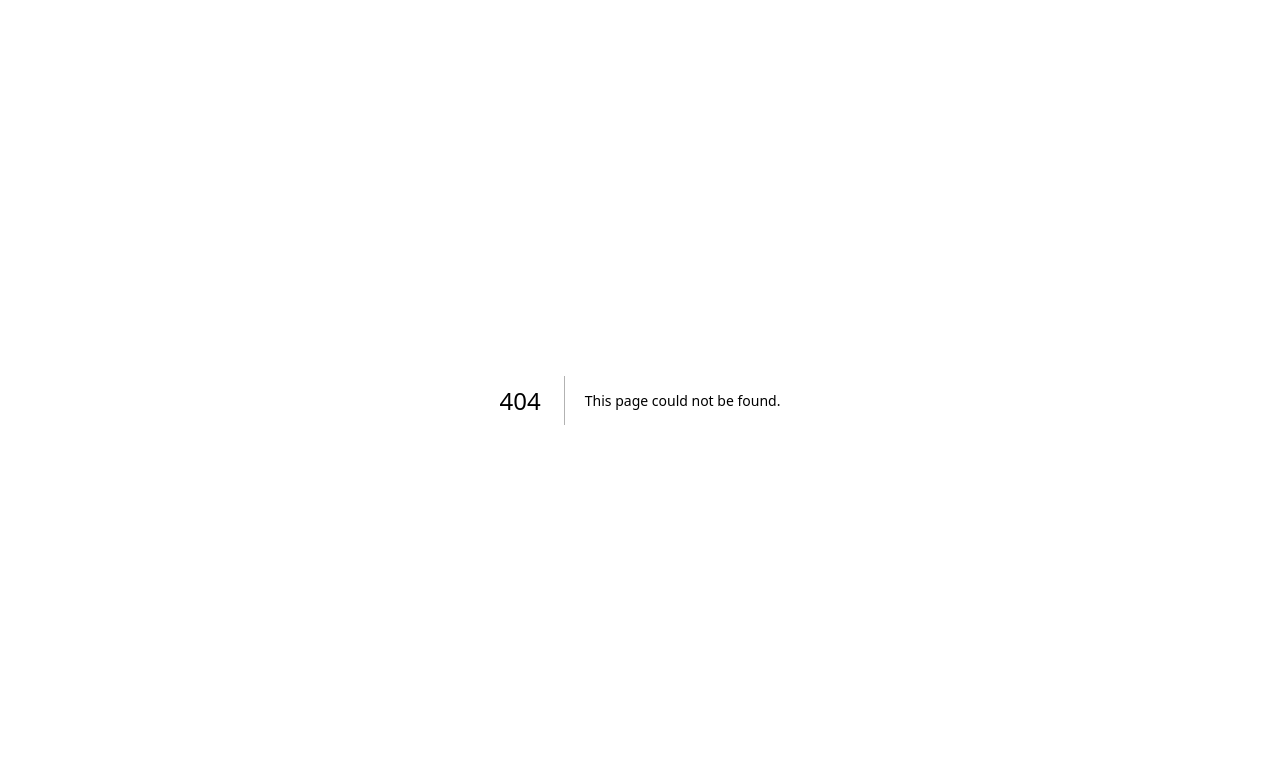
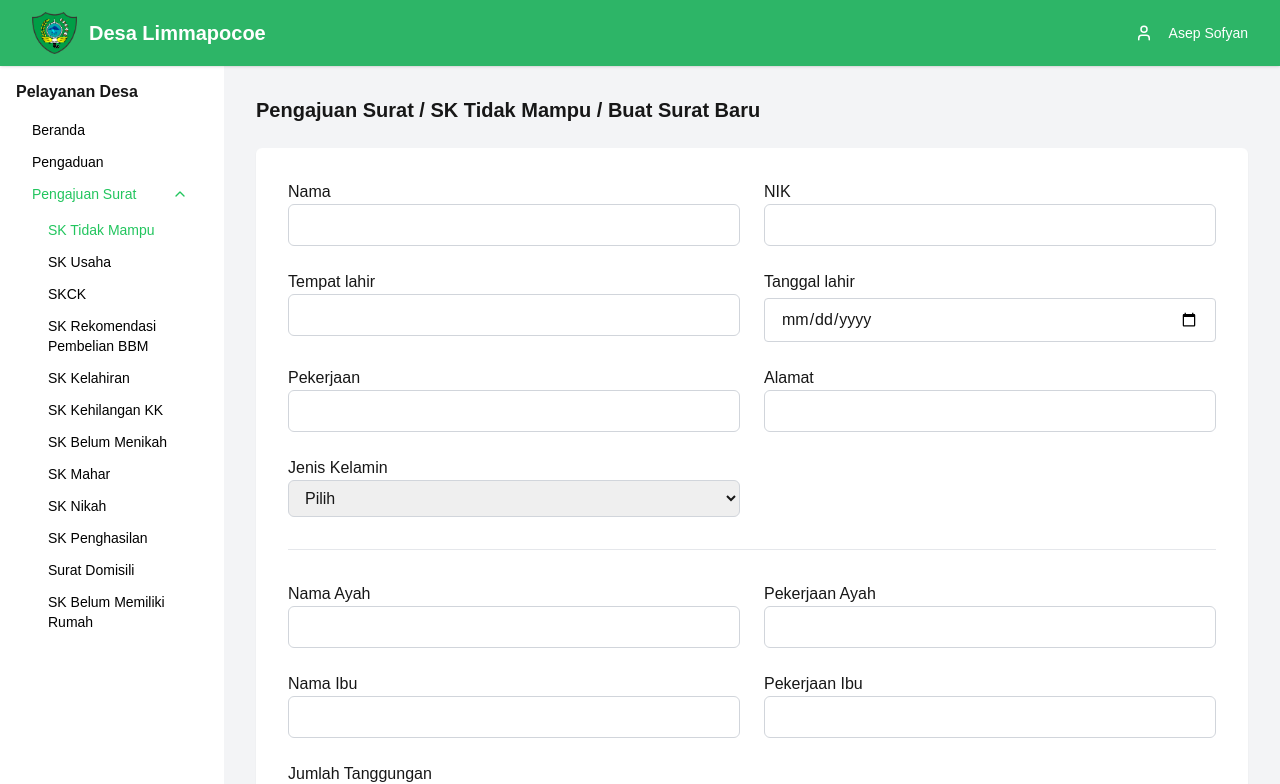
Before and after one commit to muhammadzulfadly/limapoccoedigital, a Next.js app: page /masyarakat/pengajuan-surat/sk-tidak-mampu/buat-surat-baru in a window 1280 px wide. Before the commit this address had no page. Shown: the top 784 px of the page. Built offline with nearby package versions, Linux system fonts and the light colour scheme.

Commit message:
halaman masyarakat/../buat-surat-baru

```diff
--- a/app/auth/lengkapi-profil/page.js
+++ b/app/auth/lengkapi-profil/page.js
@@ -19,6 +19,8 @@ export default function ProfileForm() {
 
   const validate = () => {
     const newErrors = {};
+    const formatDDMMYYYY = /^\d{2}\/\d{2}\/\d{4}$/;
+    const formatYYYYMMDD = /^\d{4}-\d{2}-\d{2}$/;
 
     if (!formData.alamat || formData.alamat.length < 10) {
       newErrors.alamat = "Alamat tidak boleh kosong dan harus terdiri dari minimal 10 karakter.";
@@ -32,8 +34,8 @@ export default function ProfileForm() {
       newErrors.rtRw = "Format RT/RW tidak valid. Format angka 3 digit, contoh: 005/003.";
     }
 
-    if (!/^\d{2}-\d{2}-\d{4}$/.test(formData.tanggalLahir)) {
-      newErrors.tanggalLahir = "Format tanggal lahir tidak valid. Gunakan format: DD-MM-YYYY.";
+    if (!formatDDMMYYYY.test(formData.tanggalLahir) && !formatYYYYMMDD.test(formData.tanggalLahir)) {
+      newErrors.tanggalLahir = "Format tanggal lahir tidak valid. Gunakan format: DD/MM/YYYY";
     }
 
     if (!/^[A-Za-z\s]+$/.test(formData.tempatLahir)) {
@@ -92,7 +94,7 @@ export default function ProfileForm() {
         <div className="flex gap-4">
           <div className="w-1/2">
             <label className="text-sm">Tanggal Lahir</label>
-            <input name="tanggalLahir" className={`w-full border rounded px-4 py-2 mt-1 ${errors.tanggalLahir ? "border-red-500" : "border-gray-300"}`} placeholder="Tanggal lahir" value={formData.tanggalLahir} onChange={handleChange} />
+            <input type="date" name="tanggalLahir" className={`w-full border rounded px-4 py-2 mt-1 ${errors.tanggalLahir ? "border-red-500" : "border-gray-300"}`} value={formData.tanggalLahir} onChange={handleChange} />
             {errors.tanggalLahir && <p className="text-red-500 text-xs mt-1">{errors.tanggalLahir}</p>}
           </div>
           <div className="w-1/2">
--- /dev/null
+++ b/app/masyarakat/pengajuan-surat/sk-tidak-mampu/buat-surat-baru/page.js
@@ -0,0 +1,151 @@
+"use client";
+
+import { useState } from "react";
+import { useRouter } from "next/navigation";
+
+export default function FormPenduduk() {
+  const [formData, setFormData] = useState({
+    nama: "",
+    nik: "",
+    tempatLahir: "",
+    tanggalLahir: "",
+    pekerjaan: "",
+    alamat: "",
+    jenisKelamin: "",
+    namaAyah: "",
+    namaIbu: "",
+    pekerjaanAyah: "",
+    pekerjaanIbu: "",
+    jumlahTanggungan: "",
+  });
+
+  const [errors, setErrors] = useState({});
+  const router = useRouter();
+
+  const validate = () => {
+    const newErrors = {};
+    const formatDDMMYYYY = /^\d{2}\/\d{2}\/\d{4}$/;
+    const formatYYYYMMDD = /^\d{4}-\d{2}-\d{2}$/;
+
+    if (!/^\p{L}+(\s\p{L}+)*$/u.test(formData.nama)) newErrors.nama = "Nama lengkap tidak valid. Harus terdiri dari minimal 1 kata dan hanya huruf.";
+    if (!/^\d{16}$/.test(formData.nik)) newErrors.nik = "NIK tidak valid. Harus terdiri dari 16 digit angka.";
+    if (!/^\p{L}+(\s\p{L}+)*$/u.test(formData.tempatLahir)) newErrors.tempatLahir = "Tempat lahir tidak valid. Hanya huruf dan spasi yang diperbolehkan.";
+    if (!formatDDMMYYYY.test(formData.tanggalLahir) && !formatYYYYMMDD.test(formData.tanggalLahir)) {
+      newErrors.tanggalLahir = "Format tanggal lahir tidak valid. Gunakan format: DD/MM/YYYY";
+    }
+    if (!/^\p{L}+(\s\p{L}+)*$/u.test(formData.pekerjaan)) newErrors.pekerjaan = "Nama Pekerjaan tidak valid. Hanya huruf dan spasi yang diperbolehkan.";
+    if (formData.alamat.length < 10) newErrors.alamat = "Alamat tidak boleh kosong dan harus terdiri dari minimal 10 karakter.";
+    if (!formData.jenisKelamin) newErrors.jenisKelamin = "Jenis kelamin harus dipilih.";
+    if (!/^\p{L}+(\s\p{L}+)+$/u.test(formData.namaAyah)) newErrors.namaAyah = "Nama Ayah tidak valid. Harus terdiri dari minimal 2 kata dan hanya huruf.";
+    if (!/^\p{L}+(\s\p{L}+)+$/u.test(formData.namaIbu)) newErrors.namaIbu = "Nama Ibu tidak valid. Harus terdiri dari minimal 2 kata dan hanya huruf.";
+    if (!/^\p{L}+(\s\p{L}+)*$/u.test(formData.pekerjaanAyah)) newErrors.pekerjaanAyah = "Nama Pekerjaan tidak valid. Hanya huruf dan spasi yang diperbolehkan.";
+    if (!/^\p{L}+(\s\p{L}+)*$/u.test(formData.pekerjaanIbu)) newErrors.pekerjaanIbu = "Nama Pekerjaan tidak valid. Hanya huruf dan spasi yang diperbolehkan.";
+    if (!/^\d+$/.test(formData.jumlahTanggungan)) newErrors.jumlahTanggungan = "Jumlah tanggungan harus di isi dengan nomor. Contoh: 3";
+    setErrors(newErrors);
+    return Object.keys(newErrors).length === 0;
+  };
+
+  const handleChange = (e) => {
+    setFormData({ ...formData, [e.target.name]: e.target.value });
+  };
+
+  const handleSubmit = (e) => {
+    e.preventDefault();
+    if (validate()) {
+      alert("Form submitted successfully");
+      router.push("/masyarakat/pengajuan-surat/sk-tidak-mampu");
+    }
+  };
+
+  const inputStyle = (field) => `w-full border rounded-md px-3 py-2 ${errors[field] ? "border-red-500" : "border-gray-300"}`;
+
+  return (
+    <div className="flex h-full">
+      <div className="flex-1 bg-gray-100 p-8">
+        <h1 className="text-xl font-semibold mb-6">Pengajuan Surat / SK Tidak Mampu / Buat Surat Baru</h1>
+        <form onSubmit={handleSubmit} className="bg-white rounded-md shadow-sm p-8">
+          <div className="grid grid-cols-2 gap-6">
+            <div>
+              <label>Nama</label>
+              <input name="nama" className={inputStyle("nama")} onChange={handleChange} />
+              {errors.nama && <p className="text-red-500 text-sm">{errors.nama}</p>}
+            </div>
+            <div>
+              <label>NIK</label>
+              <input name="nik" className={inputStyle("nik")} onChange={handleChange} />
+              {errors.nik && <p className="text-red-500 text-sm">{errors.nik}</p>}
+            </div>
+            <div>
+              <label>Tempat lahir</label>
+              <input name="tempatLahir" className={inputStyle("tempatLahir")} onChange={handleChange} />
+              {errors.tempatLahir && <p className="text-red-500 text-sm">{errors.tempatLahir}</p>}
+            </div>
+            <div>
+              <label>Tanggal lahir</label>
+              <input type="date" name="tanggalLahir" className={`w-full border rounded px-4 py-2 mt-1 ${errors.tanggalLahir ? "border-red-500" : "border-gray-300"}`} value={formData.tanggalLahir} onChange={handleChange} />
+              {errors.tanggalLahir && <p className="text-red-500 text-sm">{errors.tanggalLahir}</p>}
+            </div>
+            <div>
+              <label>Pekerjaan</label>
+              <input name="pekerjaan" className={inputStyle("pekerjaan")} onChange={handleChange} />
+              {errors.pekerjaan && <p className="text-red-500 text-sm">{errors.pekerjaan}</p>}
+            </div>
+            <div>
+              <label>Alamat</label>
+              <input name="alamat" className={inputStyle("alamat")} onChange={handleChange} />
+              {errors.alamat && <p className="text-red-500 text-sm">{errors.alamat}</p>}
+            </div>
+            <div>
+              <label>Jenis Kelamin</label>
+              <select name="jenisKelamin" className={inputStyle("jenisKelamin")} onChange={handleChange}>
+                <option value="">Pilih</option>
+                <option value="Laki-laki">Laki-laki</option>
+                <option value="Perempuan">Perempuan</option>
+              </select>
+              {errors.jenisKelamin && <p className="text-red-500 text-sm">{errors.jenisKelamin}</p>}
+            </div>
+          </div>
+
+          <hr className="my-8" />
+
+          <div className="grid grid-cols-2 gap-6">
+            <div>
+              <label>Nama Ayah</label>
+              <input name="namaAyah" className={inputStyle("namaAyah")} onChange={handleChange} />
+              {errors.namaAyah && <p className="text-red-500 text-sm">{errors.namaAyah}</p>}
+            </div>
+            <div>
+              <label>Pekerjaan Ayah</label>
+              <input name="pekerjaanAyah" className={inputStyle("pekerjaanAyah")} onChange={handleChange} />
+              {errors.pekerjaanAyah && <p className="text-red-500 text-sm">{errors.pekerjaanAyah}</p>}
+            </div>
+            <div>
+              <label>Nama Ibu</label>
+              <input name="namaIbu" className={inputStyle("namaIbu")} onChange={handleChange} />
+              {errors.namaIbu && <p className="text-red-500 text-sm">{errors.namaIbu}</p>}
+            </div>
+            <div>
+              <label>Pekerjaan Ibu</label>
+              <input name="pekerjaanIbu" className={inputStyle("pekerjaanIbu")} onChange={handleChange} />
+              {errors.pekerjaanIbu && <p className="text-red-500 text-sm">{errors.pekerjaanIbu}</p>}
+            </div>
+            <div>
+              <label>Jumlah Tanggungan</label>
+              <input name="jumlahTanggungan" className={inputStyle("jumlahTanggungan")} value={formData.jumlahTanggungan} onChange={handleChange} />
+              {errors.jumlahTanggungan && <p className="text-red-500 text-sm">{errors.jumlahTanggungan}</p>}
+            </div>
+          </div>
+
+          <div className="flex justify-end gap-4 mt-10">
+            <button onClick={() => router.back()} type="button" className="px-6 py-2 bg-green-600 text-white rounded-md">
+              Kembali
+            </button>
+            <button type="submit" className="px-6 py-2 bg-green-600 text-white rounded-md">
+              Kirim
+            </button>
+          </div>
+        </form>
+      </div>
+    </div>
+  );
+}
--- a/app/masyarakat/pengajuan-surat/sk-tidak-mampu/page.js
+++ b/app/masyarakat/pengajuan-surat/sk-tidak-mampu/page.js
@@ -1,5 +1,6 @@
 import React from "react";
 import { FileDown, Search, Plus, Info, Filter, ChevronsLeft, ChevronsRight } from "lucide-react";
+import Link from "next/link";
 
 export async function generateMetadata() {
   return {
@@ -42,10 +43,12 @@ export default async function Page() {
         <div className="bg-white rounded-md shadow-sm p-8 h-screen">
           <div className="flex justify-between items-center mb-4">
             <div className="flex gap-6">
-              <button className="flex items-center gap-1 px-4 py-2 bg-green-600 text-white rounded-md text-sm">
-                <Plus className="w-5 h-5" strokeWidth={3} />
-                Buat Pengajuan surat
-              </button>
+              <Link href="/masyarakat/pengajuan-surat/sk-tidak-mampu/buat-surat-baru">
+                <button className="flex items-center gap-1 px-4 py-2 bg-green-600 text-white rounded-md text-sm hover:bg-green-700 transition">
+                  <Plus className="w-5 h-5" strokeWidth={3} />
+                  Buat Pengajuan Surat
+                </button>
+              </Link>
               <button className="flex items-center gap-1 px-4 py-2 bg-green-100 text-sm rounded-md text-gray">
                 <Info className="w-4 h-4" />
                 Penjelasan dan Persyaratan
--- a/app/masyarakat/sidebar.js
+++ b/app/masyarakat/sidebar.js
@@ -1,113 +1,94 @@
-"use client";
+'use client';
 
-import { useMemo, useState, useEffect } from "react";
-import { usePathname } from "next/navigation";
-import { ChevronDown } from "lucide-react";
-import Link from "next/link";
+import { useMemo, useState, useEffect } from 'react';
+import { usePathname } from 'next/navigation';
+import { ChevronDown } from 'lucide-react';
+import Link from 'next/link';
 
 export default function Sidebar() {
   const pathname = usePathname();
 
-  // Deteksi apakah halaman saat ini adalah bagian dari Pengajuan Surat
-  const isPengajuanSuratActive = useMemo(() => pathname.startsWith("/masyarakat/pengajuan-surat"), [pathname]);
+  const isPengajuanSuratActive = useMemo(
+    () => pathname.startsWith('/masyarakat/pengajuan-surat'),
+    [pathname]
+  );
 
-  // State dropdown yang mengikuti status aktif awal
   const [isOpen, setIsOpen] = useState(isPengajuanSuratActive);
 
-  // Sinkronkan dropdown dengan perubahan route
   useEffect(() => {
     setIsOpen(isPengajuanSuratActive);
   }, [isPengajuanSuratActive]);
 
-  const isActive = (path) => pathname === path;
+  const isActive = (path) =>
+    pathname === path || pathname.startsWith(`${path}/`);
 
-  const linkClass = (path) => `${isActive(path) ? "text-green-500" : "text-black"} hover:text-green-600 block`;
+  const linkClass = (path) =>
+    `${isActive(path) ? 'text-green-500 font-medium' : 'text-black'} hover:text-green-600 block`;
+
+  const suratMenu = [
+    { label: 'SK Tidak Mampu', href: '/masyarakat/pengajuan-surat/sk-tidak-mampu' },
+    { label: 'SK Usaha', href: '/masyarakat/pengajuan-surat/sk-usaha' },
+    { label: 'SKCK', href: '/masyarakat/pengajuan-surat/skck' },
+    { label: 'SK Rekomendasi Pembelian BBM', href: '/masyarakat/pengajuan-surat/sk-rekomendasi-pembelian-bbm' },
+    { label: 'SK Kelahiran', href: '/masyarakat/pengajuan-surat/sk-kelahiran' },
+    { label: 'SK Kehilangan KK', href: '/masyarakat/pengajuan-surat/sk-kehilangan-kk' },
+    { label: 'SK Belum Menikah', href: '/masyarakat/pengajuan-surat/sk-belum menikah' },
+    { label: 'SK Mahar', href: '/masyarakat/pengajuan-surat/sk-mahar' },
+    { label: 'SK Nikah', href: '/masyarakat/pengajuan-surat/sk-nikah' },
+    { label: 'SK Penghasilan', href: '/masyarakat/pengajuan-surat/sk-penghasilan' },
+    { label: 'Surat Domisili', href: '/masyarakat/pengajuan-surat/surat-domisili' },
+    { label: 'SK Belum Memiliki Rumah', href: '/masyarakat/pengajuan-surat/sk-belum-memiliki-rumah' },
+  ];
 
   return (
     <aside className="w-56 p-4 h-[calc(100vh-64px)] overflow-y-auto sticky top-[64px]">
       <h2 className="font-semibold text-base mb-4">Pelayanan Desa</h2>
       <ul className="space-y-3 text-sm pl-4">
         <li>
-          <Link href="/beranda" className={linkClass("/beranda")}>
+          <Link href="/beranda" className={linkClass('/beranda')}>
             Beranda
           </Link>
         </li>
         <li>
-          <Link href="/masyarakat/pengaduan-masyarakat" className={linkClass("/masyarakat/pengaduan-masyarakat")}>
+          <Link
+            href="/masyarakat/pengaduan-masyarakat"
+            className={linkClass('/masyarakat/pengaduan-masyarakat')}
+          >
             Pengaduan
           </Link>
         </li>
         <li>
           <div className="flex items-center gap-7">
-            <Link href="/masyarakat/pengajuan-surat" className={`font-medium hover:text-green-600 ${isPengajuanSuratActive ? "text-green-500" : "text-black"}`}>
+            <Link
+              href="/masyarakat/pengajuan-surat"
+              className={`font-medium hover:text-green-600 ${
+                isPengajuanSuratActive ? 'text-green-500' : 'text-black'
+              }`}
+            >
               Pengajuan Surat
             </Link>
-            <button onClick={() => setIsOpen(!isOpen)} className="ml-2 focus:outline-none" aria-label="Toggle submenu">
-              <ChevronDown size={16} className={` transition-transform duration-300 ${isOpen ? "rotate-180 text-green-500" : "text-black"}`} />
+            <button
+              onClick={() => setIsOpen(!isOpen)}
+              className="ml-2 focus:outline-none"
+              aria-label="Toggle submenu"
+            >
+              <ChevronDown
+                size={16}
+                className={`transition-transform duration-300 ${
+                  isOpen ? 'rotate-180 text-green-500' : 'text-black'
+                }`}
+              />
             </button>
           </div>
           {isOpen && (
             <ul className="pl-4 mt-4 space-y-3 text-sm">
-              <li>
-                <Link href="/masyarakat/pengajuan-surat/sk-tidak-mampu" className={linkClass("/masyarakat/pengajuan-surat/sk-tidak-mampu")}>
-                  SK Tidak Mampu
-                </Link>
-              </li>
-              <li>
-                <Link href="/masyarakat/pengajuan-surat/sk-usaha" className={linkClass("/masyarakat/pengajuan-surat/sk-usaha")}>
-                  SK Usaha
-                </Link>
-              </li>
-              <li>
-                <Link href="/masyarakat/pengajuan-surat/skck" className={linkClass("/masyarakat/pengajuan-surat/skck")}>
-                  SKCK
-                </Link>
-              </li>
-              <li>
-                <Link href="/masyarakat/pengajuan-surat/sk-rekomendasi-pembelian-bbm" className={linkClass("/masyarakat/pengajuan-surat/sk-rekomendasi-pembelian-bbm")}>
-                  SK Rekomendasi Pembelian BBM
-                </Link>
-              </li>
-              <li>
-                <Link href="/masyarakat/pengajuan-surat/sk-kelahiran" className={linkClass("/masyarakat/pengajuan-surat/sk-kelahiran")}>
-                  SK Kelahiran
-                </Link>
-              </li>
-              <li>
-                <Link href="/masyarakat/pengajuan-surat/sk-kehilangan-kk" className={linkClass("/masyarakat/pengajuan-surat/sk-kehilangan-kk")}>
-                  SK Kehilangan KK
-                </Link>
-              </li>
-              <li>
-                <Link href="/masyarakat/pengajuan-surat/sk-belum menikah" className={linkClass("/masyarakat/pengajuan-surat/sk-belum menikah")}>
-                  SK Belum Menikah
-                </Link>
-              </li>
-              <li>
-                <Link href="/masyarakat/pengajuan-surat/sk-mahar" className={linkClass("/masyarakat/pengajuan-surat/sk-mahar")}>
-                  SK Mahar
-                </Link>
-              </li>
-              <li>
-                <Link href="/masyarakat/pengajuan-surat/sk-nikah" className={linkClass("/masyarakat/pengajuan-surat/sk-nikah")}>
-                  SK Nikah
-                </Link>
-              </li>
-              <li>
-                <Link href="/masyarakat/pengajuan-surat/sk-penghasilan" className={linkClass("/masyarakat/pengajuan-surat/sk-penghasilan")}>
-                  SK Penghasilan
-                </Link>
-              </li>
-              <li>
-                <Link href="/masyarakat/pengajuan-surat/surat-domisili" className={linkClass("/masyarakat/pengajuan-surat/surat-domisili")}>
-                  Surat Domisili
-                </Link>
-              </li>
-              <li>
-                <Link href="/masyarakat/pengajuan-surat/sk-belum-memiliki-rumah" className={linkClass("/masyarakat/pengajuan-surat/sk-belum-memiliki-rumah")}>
-                  SK Belum Memiliki Rumah
-                </Link>
-              </li>
+              {suratMenu.map((item) => (
+                <li key={item.href}>
+                  <Link href={item.href} className={linkClass(item.href)}>
+                    {item.label}
+                  </Link>
+                </li>
+              ))}
             </ul>
           )}
         </li>
```
